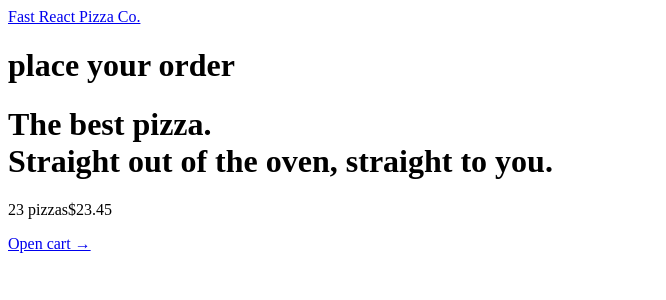
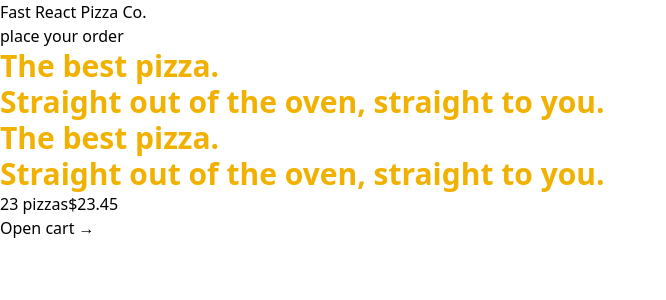
Before and after one commit to AAvi09/fast-react-pizza, a React (Vite) app: page / in a window 1280 px wide. Shown: the top 300 px of the page, without its empty margins (0-666 px from the left). Built offline with nearby package versions, Linux system fonts and the light colour scheme.

Commit message:
add Home component to AppLayout and apply Tailwind CSS styles; update Vite config for eslint plugin

```diff
--- a/src/App.jsx
+++ b/src/App.jsx
@@ -9,6 +9,7 @@ import CreateOrder, {
   action as createOrderAction,
 } from "./features/order/CreateOrder";
 import AppLayout from "./ui/AppLayout";
+import "./index.css";
 const router = createBrowserRouter([
   {
     element: <AppLayout />,
--- a/src/ui/AppLayout.jsx
+++ b/src/ui/AppLayout.jsx
@@ -3,6 +3,7 @@ import Header from "./Header";
 import Loader from "./Loader";
 import CartOverview from "../features/cart/CartOverview";
 import { Outlet, useNavigation } from "react-router-dom";
+import Home from "./Home";
 
 const AppLayout = () => {
   const navigation = useNavigation();
@@ -14,6 +15,7 @@ const AppLayout = () => {
 
       <main>
         <h1>place your order</h1>
+        <Home />
         <Outlet />
       </main>
 
--- a/src/ui/Home.jsx
+++ b/src/ui/Home.jsx
@@ -1,7 +1,7 @@
 function Home() {
   return (
     <div>
-      <h1>
+      <h1 className="text-3xl font-semibold text-yellow-500">
         The best pizza.
         <br />
         Straight out of the oven, straight to you.
--- a/vite.config.js
+++ b/vite.config.js
@@ -1,6 +1,6 @@
 import { defineConfig } from "vite";
 import react from "@vitejs/plugin-react";
-import eslint from "vite-plugin-eslint";
+import eslint from "@vite-plugin-eslint";
 import tailwindcss from "@tailwindcss/vite";
 
 // https://vite.dev/config/
```
